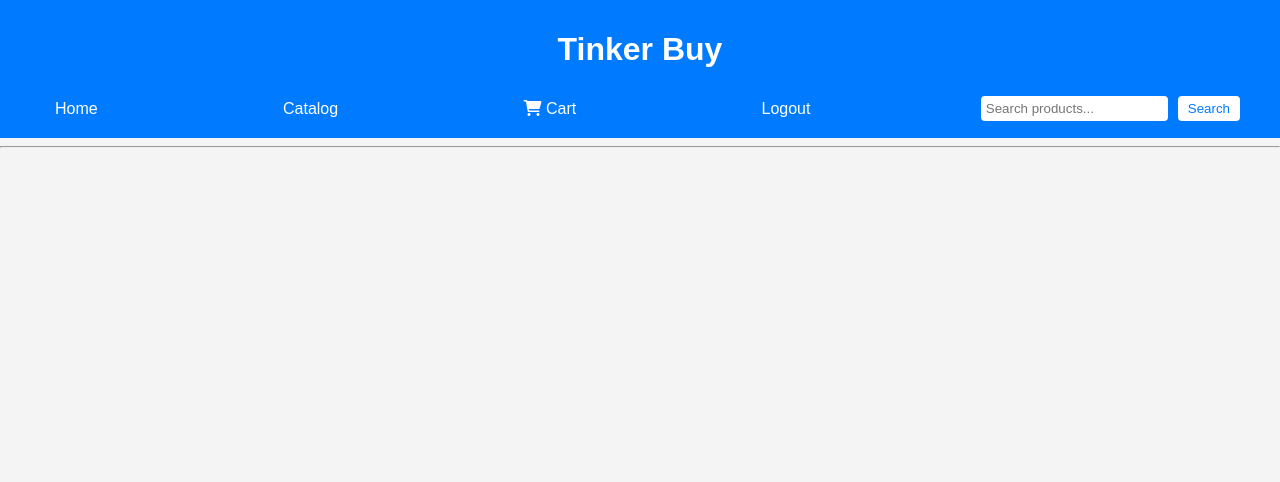
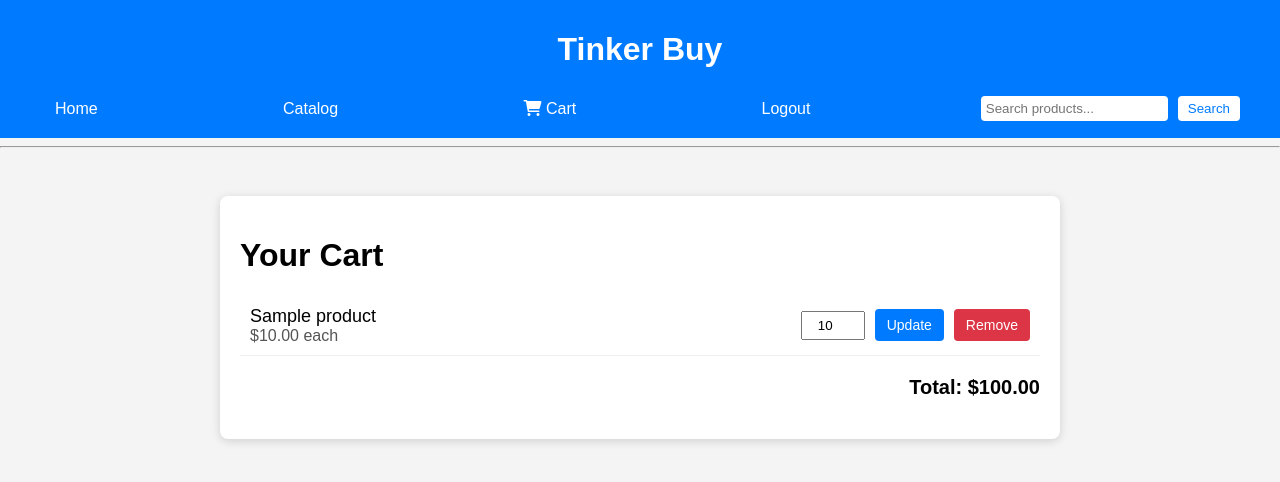
Before and after one commit to dyson-m/340-webapp, a Flask app: page /cart in a window 1280 px wide. Shown: the top 482 px of the page. Run offline with Flask 3, Linux system fonts and the light colour scheme; a user stored in the database is signed in; tables that the repository leaves empty hold one stand-in row (values such as "Sample post").

Commit message:
I function add to the cart puls

```diff
--- a/app/routes.py
+++ b/app/routes.py
@@ -1,12 +1,12 @@
 from urllib.parse import urlsplit
 
-from flask import render_template, flash, redirect, url_for, request
+from flask import render_template, flash, redirect, session, url_for, request
 from flask_login import current_user, login_user, logout_user
 import sqlalchemy as sa
 
 from .forms import LoginForm, RegistrationForm
 from .extensions import db
-from .models import Product, User
+from .models import Product, User,Cart,CartItem
 
 
 def init_routes(app):
@@ -91,12 +91,7 @@ def init_routes(app):
 
         return render_template('search_results.html', results=results)
 
-    @app.route('/cart')
-    def cart():
 
-
-
-        return render_template('cart.html')
 
     @app.route('/search', methods=['GET', 'POST'])
     def search():
@@ -121,3 +116,62 @@ def init_routes(app):
         product = Product.query.get_or_404(prod_id)
 
         return render_template('items_page.html', results=product)
+
+
+    @app.route('/cart')
+    def cart():
+        cart = None
+        if current_user.is_authenticated:
+
+            user_id = current_user.id
+            cart = Cart.query.filter_by(user_id=user_id).first_or_404()
+
+        if not cart:
+            cart = Cart()
+            cart.items = []
+        return render_template('cart.html', cart=cart)
+
+
+    @app.route('/add_to_cart/<int:product_id>', methods=['POST'])
+    def add_to_cart(product_id):
+        quantity = int(request.form['quantity'])
+        user_id = current_user.id
+
+
+        cart = Cart.query.filter_by(user_id=user_id).first()
+        if not cart:
+            user = User.query.get(user_id)
+            cart = Cart(user=user)
+            db.session.add(cart)
+
+
+        cart.add_product(product_id, quantity)
+        db.session.commit()
+        flash('Product added to cart successfully!')
+        return redirect(url_for('cart'))
+
+    @app.route('/remove_from_cart/<int:product_id>', methods=['POST'])
+    def remove_from_cart(product_id):
+        user_id = current_user.id
+        cart = Cart.query.filter_by(user_id=user_id).first()
+        if cart:
+            cart.remove_product(product_id)
+            db.session.commit()
+            flash('Product removed from cart successfully!')
+        else:
+            flash('No cart found!', 'error')
+        return redirect(url_for('cart'))
+
+
+    @app.route('/update_cart_item/<int:item_id>', methods=['POST'])
+    def update_cart_item(item_id):
+        quantity = int(request.form['quantity'])
+        cart_item = CartItem.query.get_or_404(item_id)
+        if quantity > 0:
+            cart_item.update_quantity(quantity)
+            flash('Quantity updated successfully!')
+        else:
+            db.session.delete(cart_item)
+            db.session.commit()
+            flash('Item removed from the cart!')
+        return redirect(url_for('cart'))
--- a/app/static/css/base.css
+++ b/app/static/css/base.css
@@ -56,15 +56,29 @@ nav a:hover {
     color: white;
 }
 
+.flash-messages {
+    position: fixed;
+    top: 70px;
+    width: 100%;
+    text-align: center;
+    z-index: 1000;
+}
+
 .messages {
+    text-align: center;
+    margin: 0 auto;
+    padding: 10px;
     list-style: none;
-    padding: 10px;
-    background-color: #ffdddd;
-    border: 1px solid #ffcccc;
+    background-color: #f8d7da;
+    color: #721c24;
+    border: 1px solid #f5c6cb;
+    border-radius: 5px;
+    width: 90%;
+    max-width: 600px;
 }
 
 .messages li {
-    margin-bottom: 5px;
+    margin: 5px 0;
 }
 
 .content {
--- /dev/null
+++ b/app/static/css/cart.css
@@ -0,0 +1,83 @@
+.cart-container {
+    max-width: 800px;
+    margin: 20px auto;
+    padding: 20px;
+    background: #fff;
+    border-radius: 8px;
+    box-shadow: 0 2px 10px rgba(0,0,0,0.15);
+}
+
+.cart-items {
+    list-style: none;
+    padding: 0;
+    margin: 0 0 20px;
+}
+
+.cart-item {
+    display: flex;
+    justify-content: space-between;
+    align-items: center;
+    padding: 10px;
+    border-bottom: 1px solid #eee;
+}
+
+.item-info {
+    flex-grow: 1;
+}
+
+.item-name {
+    font-size: 18px;
+    display: block;
+}
+
+.item-price {
+    font-size: 16px;
+    color: #555;
+}
+
+.item-form {
+    display: flex;
+    align-items: center;
+    gap: 10px;
+}
+
+.quantity-input {
+    width: 50px;
+    padding: 5px;
+    text-align: center;
+}
+
+.btn {
+    padding: 8px 12px;
+    border: none;
+    border-radius: 4px;
+    cursor: pointer;
+    font-size: 14px;
+}
+
+.btn-update {
+    background-color: #007bff;
+    color: white;
+}
+
+.btn-update:hover {
+    background-color: #0056b3;
+}
+
+.btn-danger {
+    background-color: #dc3545;
+    color: white;
+}
+
+.btn-danger:hover {
+    background-color: #c82333;
+}
+
+.cart-summary {
+    text-align: right;
+}
+
+.total-price {
+    font-size: 20px;
+    font-weight: bold;
+}
--- a/app/templates/cart.html
+++ b/app/templates/cart.html
@@ -1 +1,31 @@
 {% extends "base.html" %}
+
+{% block content %}
+<link rel="stylesheet" href="{{ url_for('static', filename='css/cart.css') }}">
+<div class="cart-container">
+    <h1>Your Cart</h1>
+
+    {% if cart.items%}
+    <ul class="cart-items">
+        {% for item in cart.items %}
+        <li class="cart-item">
+            <div class="item-info">
+                <span class="item-name">{{ item.product.name }}</span>
+                <span class="item-price">${{ '%.2f' | format(item.product.price) }} each</span>
+            </div>
+            <form action="{{ url_for('update_cart_item', item_id=item.id) }}" method="post" class="item-form">
+                <input type="number" name="quantity" value="{{ item.quantity }}" min="1" max="99" class="quantity-input">
+                <button type="submit" class="btn btn-update">Update</button>
+                <button formaction="{{ url_for('remove_from_cart', product_id=item.product.id) }}" type="submit" class="btn btn-danger">Remove</button>
+            </form>
+        </li>
+        {% endfor %}
+    </ul>
+    <div class="cart-summary">
+        <p class="total-price">Total: ${{ '%.2f' | format(cart.get_total_price()) }}</p>
+    </div>
+    {% else %}
+    <p>Your cart is currently empty.</p>
+    {% endif %}
+</div>
+{% endblock %}
--- a/app/templates/items_page.html
+++ b/app/templates/items_page.html
@@ -13,6 +13,12 @@
         <span class="product-price">Price: ${{ results.price }}</span>
     </div>
 
+    <form action="{{ url_for('add_to_cart', product_id=results.id) }}" method="post">
+        <input type="number" name="quantity" value="1" min="1" max="{{ results.stock }}" class="quantity-input">
+        <input type="hidden" name="product_id" value="{{ results.id }}">
+        <button type="submit" class="btn btn-primary">Add to Cart</button>
+    </form>
+
 </div>
 
 {% endblock %}
```
Also changed, not shown: app/static/css/items_page.css (+14 -0 lines).
